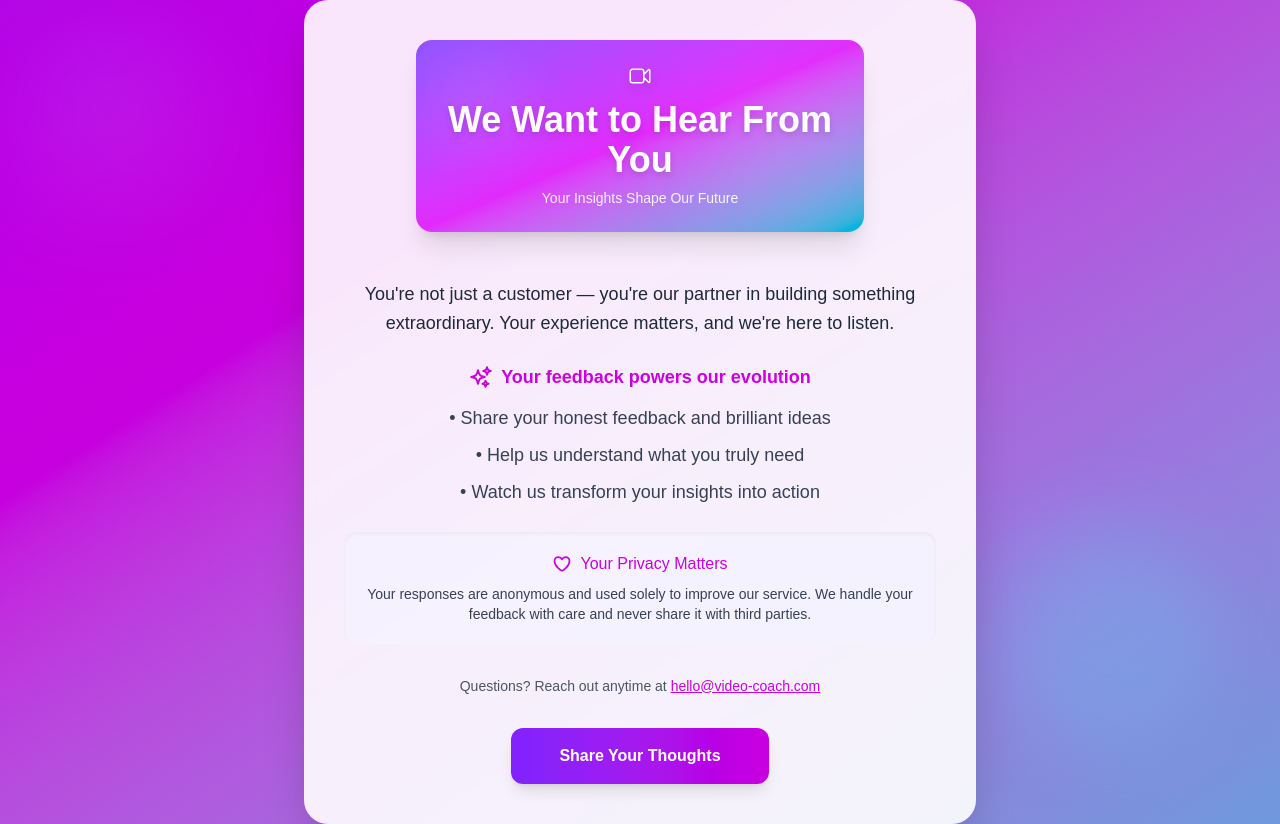
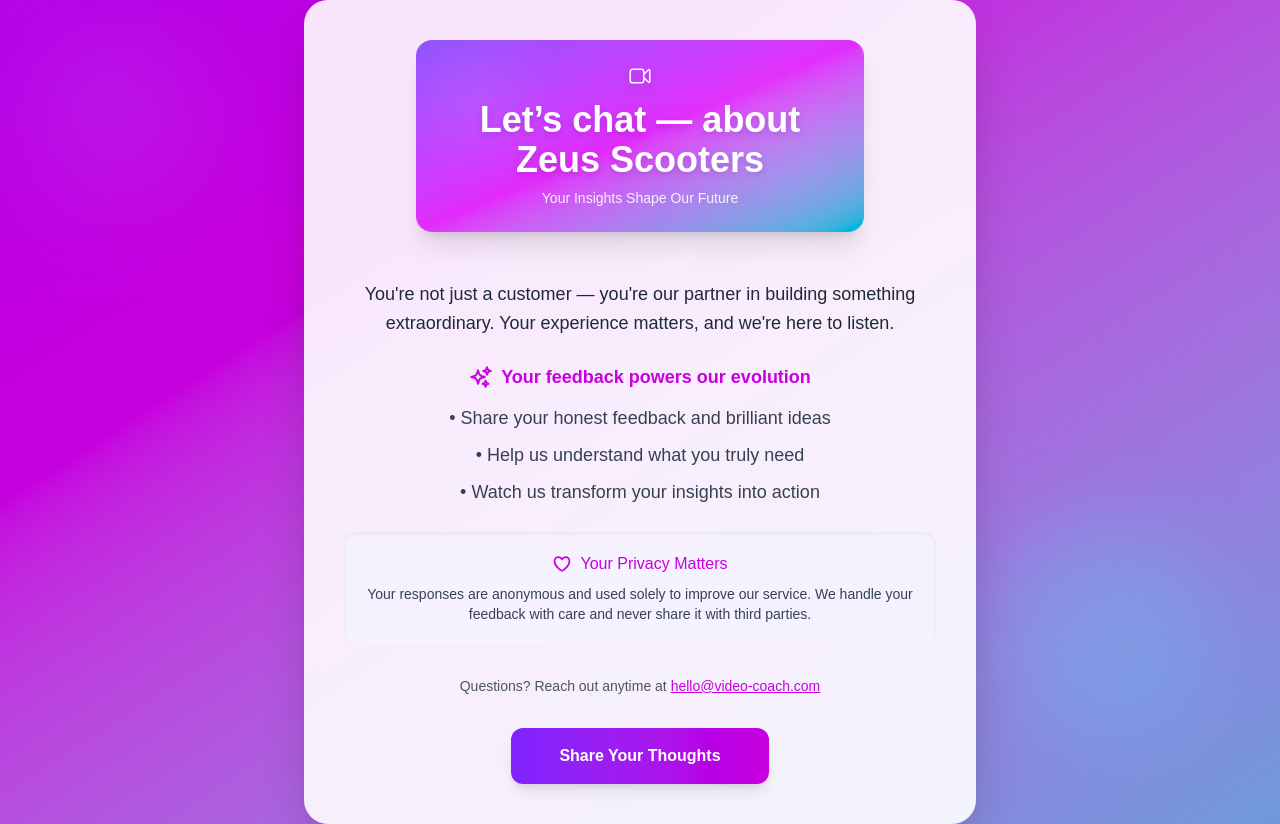
Before and after one commit to damienwarren-blip/video-coach, a Next.js app: page /pilot_zs in a window 1280 px wide. Built offline with nearby package versions, Linux system fonts and the light colour scheme.

Commit message:
Update page.js

```diff
--- a/app/pilot_zs/page.js
+++ b/app/pilot_zs/page.js
@@ -58,7 +58,7 @@
                     />
                   </svg>
                   <h1 className="text-4xl font-bold mb-2 drop-shadow-md">
-                    We Want to Hear From You
+                 Let’s chat — about Zeus Scooters
                   </h1>
                   <p className="text-sm font-medium opacity-90">
                     Your Insights Shape Our Future
```
